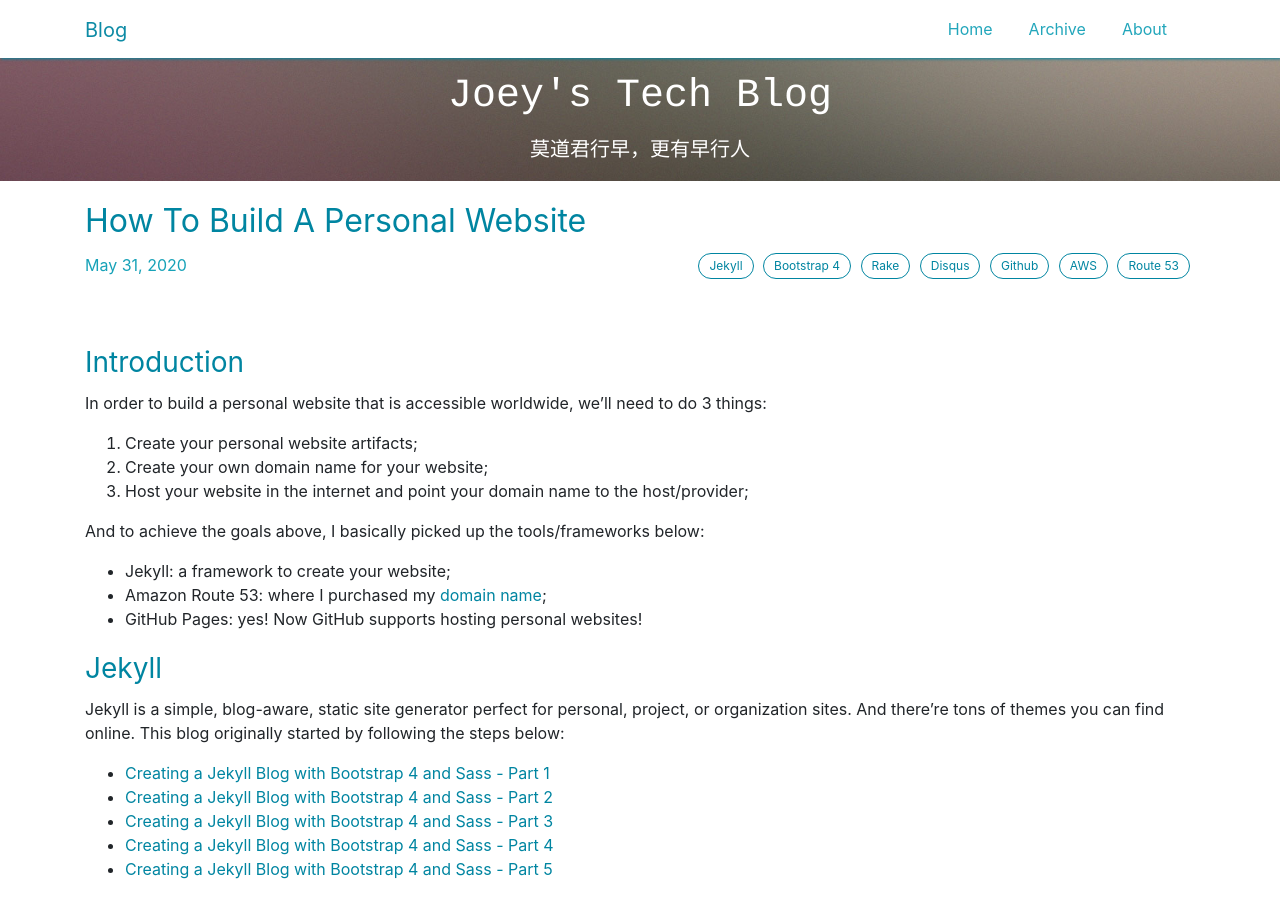
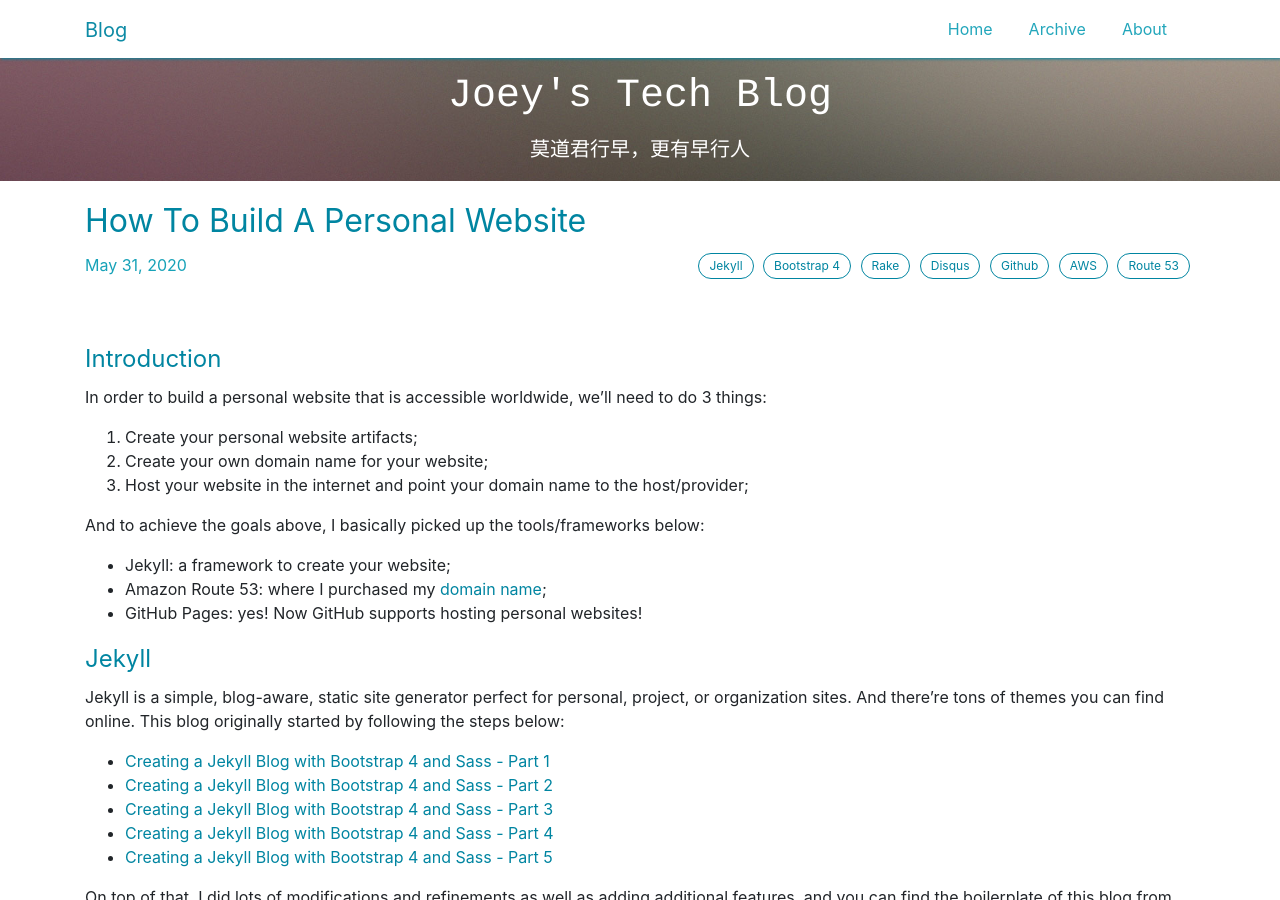
Before and after one commit to goplusgo/blog.goplusgo.me, a Jekyll site: the page built from _posts/2020-05-31-how-to-build-a-personal-website.md, in a window 1280 px wide and 900 px high. Built offline with Jekyll 4.4.1, drawn with Linux system fonts in a browser that asks for light colours; nearby versions of some CDN libraries; comment, search, counter and statistics services are not loaded.

```diff
--- a/_posts/2020-05-31-how-to-build-a-personal-website.md
+++ b/_posts/2020-05-31-how-to-build-a-personal-website.md
@@ -5,7 +5,7 @@ summary: "Building static website using Jekyll, GitHub Pages, AWS Route 53 along
 tags: [Jekyll, Bootstrap 4, Rake, Disqus, Github, AWS, Route 53]
 ---
 
-### Introduction
+#### Introduction
 In order to build a personal website that is accessible worldwide, we'll need to do 3 things:
 1. Create your personal website artifacts;
 2. Create your own domain name for your website;
@@ -17,7 +17,7 @@ And to achieve the goals above, I basically picked up the tools/frameworks below
 * Amazon Route 53: where I purchased my [domain name](http://goplusgo.me);
 * GitHub Pages: yes! Now GitHub supports hosting personal websites!
 
-### Jekyll
+#### Jekyll
 Jekyll is a simple, blog-aware, static site generator perfect for personal, project, or organization sites. And there're tons of themes you can find online. This blog originally started by following the steps below:
 
 * [Creating a Jekyll Blog with Bootstrap 4 and Sass - Part 1](https://experimentingwithcode.com/creating-a-jekyll-blog-with-bootstrap-4-and-sass-part-1/)
@@ -36,18 +36,18 @@ jekyll serve --watch
 
 to live monitor any changes you made.
 
-### GitHub Pages + Amazon Route 53:
+#### GitHub Pages + Amazon Route 53:
 Follow this [link](https://medium.com/@benwiz/how-to-deploy-github-pages-with-aws-route-53-registered-custom-domain-and-force-https-bbea801e5ea3) to deploy GitHub pages with AWS Route 53 registered custom domain and force HTTPS.
 
 The coolest part on `Github Pages` is that whenever you push your commits, Github will automatically compile and deploy your project. Normally, it takes a minute or two to apply the changes when your refresh your website using the external link.
 
 > Note: as GitHub Pages only supporst limited number of Jekyll themes and the one I used for my [personal website](https://goplusgo.me) is just not the lucky ones. Therefore, we need to switch to remote-theme to make it working, see [commit](https://github.com/goplusgo/goplusgo.github.io/commit/3f5cb7aa20c67d9cec0ace0be161e334e1d821f1).
 
-### Comments
+#### Comments
 
 This blog integrates Disqus as the commenting system, see [Disqus](https://disqus.com) for more details.
 
-### Post Creation
+#### Post Creation
 
 This blog website uses [Rake](https://github.com/ruby/rake), to manage post creation. The template of a post is defined in `Rakefile` and the command used to create a new post is:
 
```
